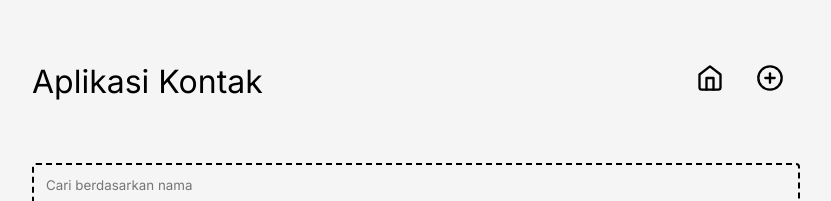
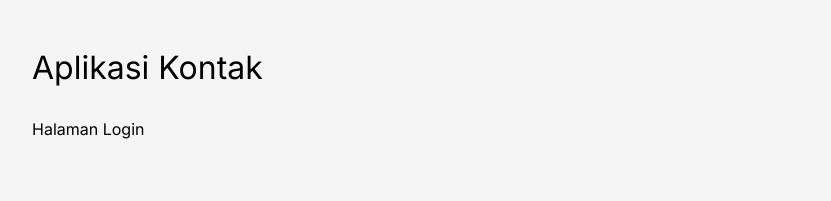
Before and after one commit to ikhsanmuhamad22/frontend-study, a React (Vite) app in the folder dicoding Belajar Fundamental Aplikasi Web Dengan React/contacts-app/: page / in a window 1280 px wide. Shown: the top 201 px of the page, without its empty margins (224-1055 px from the left). Built offline with nearby package versions, Linux system fonts and the light colour scheme.

Commit message:
contactapp: memproteksi fitur contact

```diff
--- a/dicoding Belajar Fundamental Aplikasi Web Dengan React/contacts-app/src/components/ContactApp.jsx
+++ b/dicoding Belajar Fundamental Aplikasi Web Dengan React/contacts-app/src/components/ContactApp.jsx
@@ -4,7 +4,32 @@
 import HomePage from '../pages/HomePage';
 import AddPage from '../pages/AddPage';
 
-function ContactApp() {
+class ContactApp extends React.Component {
+  constructor(props) {
+    super(props);
+
+    this.state = {
+      authedUser: null,
+    };
+  }
+
+  render() {
+    if (this.state.authedUser === null) {
+      return (
+        <div className="contact-app">
+          <header className="contact-app__header">
+            <h1>Aplikasi Kontak</h1>
+          </header>
+          <main>
+            <Routes>
+              <Route path="/*" element={<p>Halaman Login</p>} />
+              <Route path="/register" element={<p>Halaman Register</p>} />
+            </Routes>
+          </main>
+        </div>
+      );
+    }
+
     return (
       <div className="contact-app">
         <header className="contact-app__header">
@@ -20,5 +45,6 @@
       </div>
     );
   }
+}
 
 export default ContactApp;
```
Lines whose indentation alone changed are shown as unchanged.
